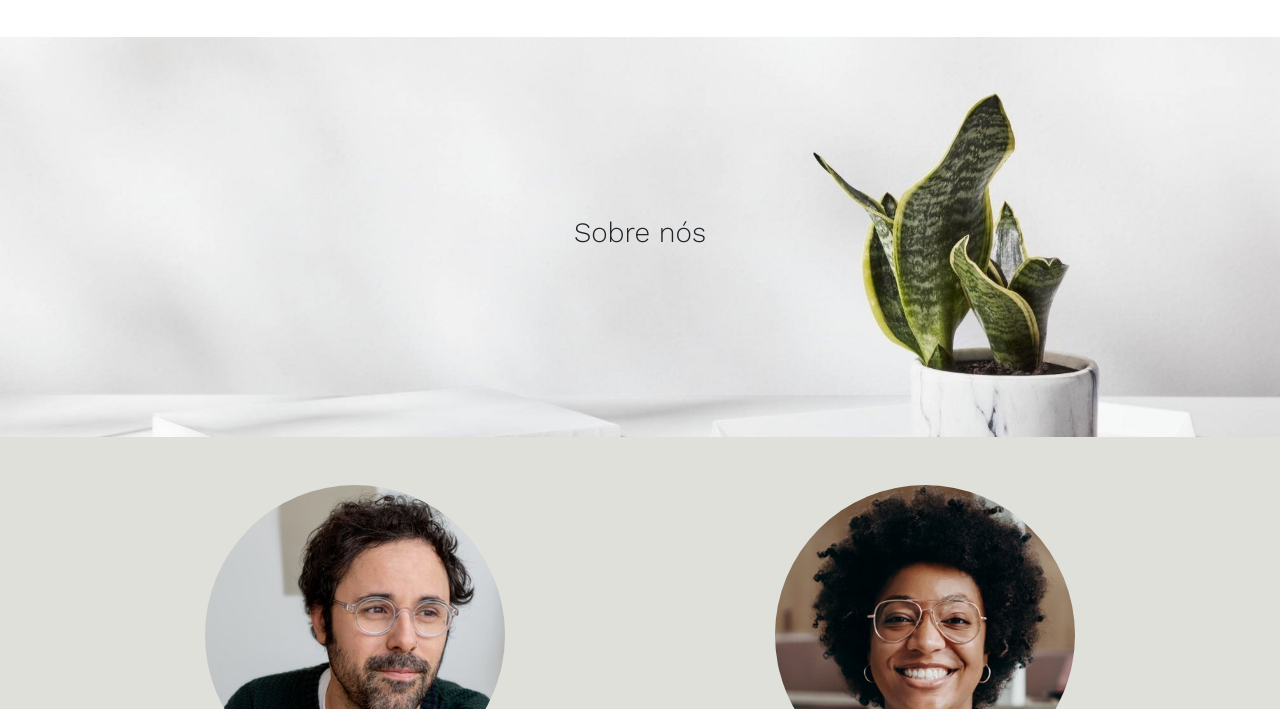
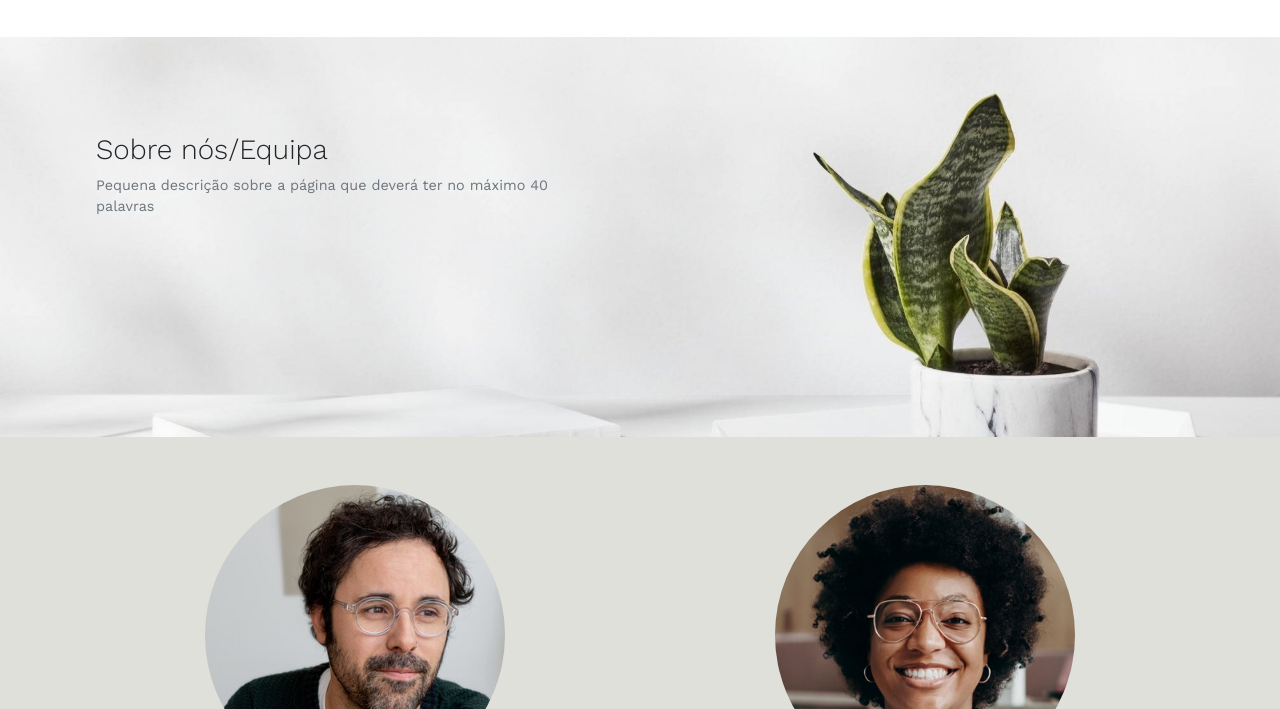
Before and after one commit to jorgepalma95/business-psychology-tomas-adriana, a plain HTML site: page equipa.html in a window 1280 px wide. Shown: the part 91-800 px from the top of the page. Drawn offline with nearby package versions, Linux system fonts and the light colour scheme.

Commit message:
updated title position and added page description

```diff
--- a/equipa.html
+++ b/equipa.html
@@ -39,7 +39,8 @@
         </nav>
     </header>
     <div class="hero-background">
-        <h3 class="text-center fw-light">Sobre nós</h3>
+        <h3 class="fw-light mt-5 pt-5 ms-5 ps-5">Sobre nós/Equipa</h3>
+        <p class="ms-5 ps-5 col-5 mandatory">Pequena descrição sobre a página que deverá ter no máximo 40 palavras</p>
     </div>
     <div class="bg-grey">
     <div class="container py-5">
--- a/styles.css
+++ b/styles.css
@@ -35,8 +35,7 @@ a:hover, .nav-link, .nav-link:hover {
   background-repeat: no-repeat;
   height: 400px;
   display: flex;
-  align-items: center;
-  justify-content: center;
+  flex-direction: column;
 }
 
 .active {
```
Also changed, not shown: areas.html (+2 -1 lines).
